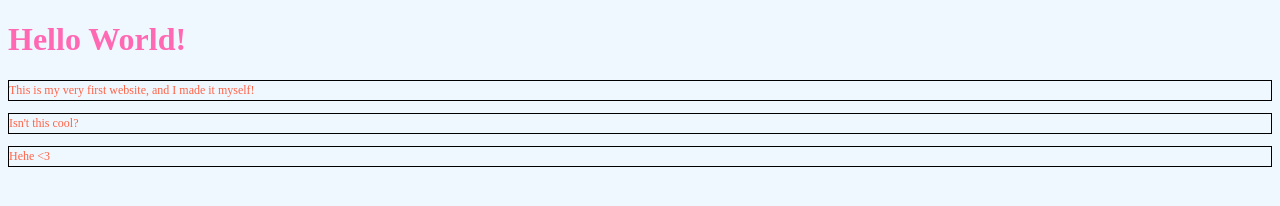
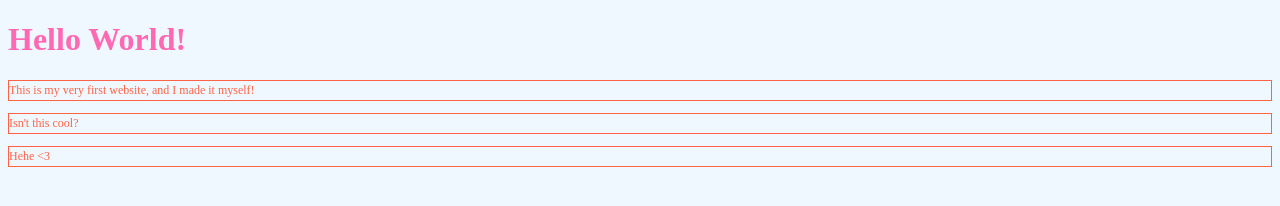
Before and after one commit to asdfjee/myfirstwebby, a plain HTML site: page index.html in a window 1280 px wide. Drawn offline with Linux system fonts and the light colour scheme.

Commit message:
Update index.html

```diff
--- a/index.html
+++ b/index.html
@@ -16,7 +16,7 @@
             color: Tomato;
             font-size: 12px;
             line-height: 1.6;
-            border: 1px solid black;
+            border: 1px solid tomato;
 
     </style>
 </head>
```
